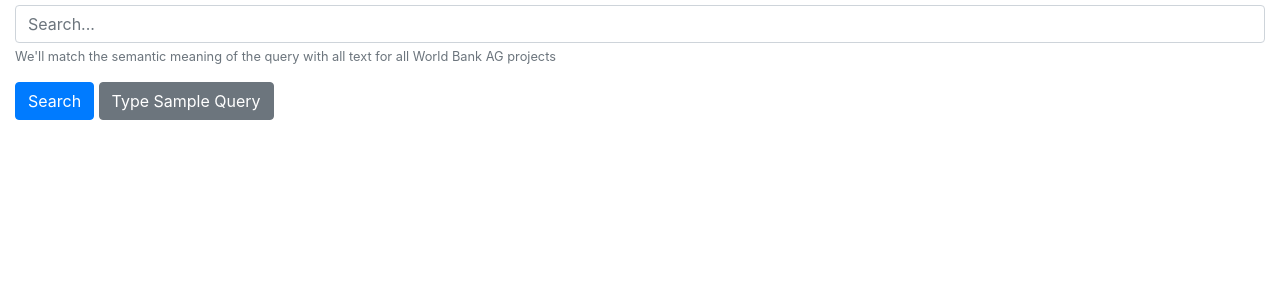
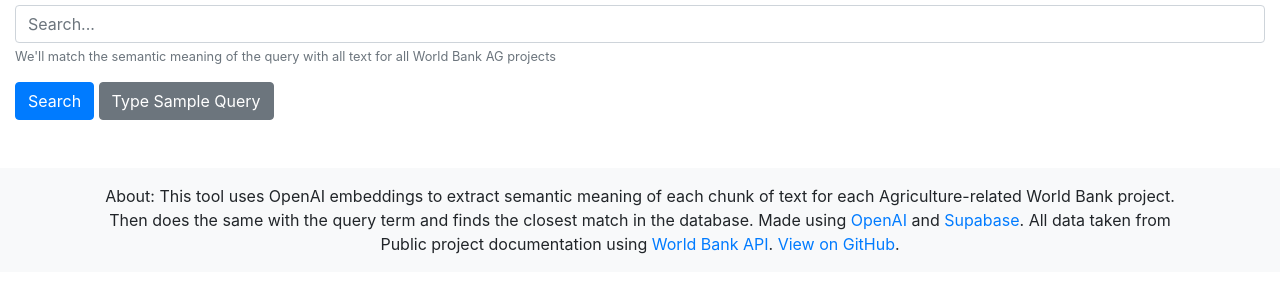
Before and after one commit to brunosan/AgriFood-S2, a plain HTML site: page static/index.html in a window 1280 px wide. Shown: the part 107-400 px from the top of the page. Drawn offline with nearby package versions, Linux system fonts and the light colour scheme; a script that the page names is missing.

Commit message:
add footer

```diff
--- a/static/index.html
+++ b/static/index.html
@@ -55,5 +55,15 @@
         </div>
         </div>
     </div>
+    <footer class="bg-light mt-5 py-3">
+        <div class="container">
+          <div class="row">
+            <div class="col text-center">
+              <p class="mb-0">About: This tool uses OpenAI embeddings to extract semantic meaning of each chunk of text for each Agriculture-related World Bank project. Then does the same with the query term and finds the closest match in the database.
+                Made using <a href="https://openai.com/">OpenAI</a> and <a href="https://supabase.io/">Supabase</a>. All data taken from Public project documentation using <a href="https://documents.worldbank.org/en/publication/documents-reports/api" >World Bank API</a>. <a href="https://github.com/brunosan/AgriFood-S2">View on GitHub</a>.</p>
+            </div>
+          </div>
+        </div>
+      </footer>
 </body>
 </html>
```
